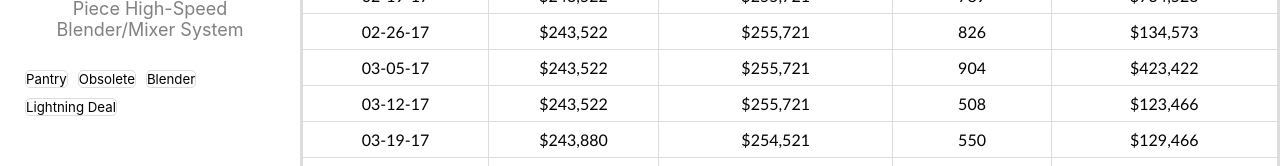
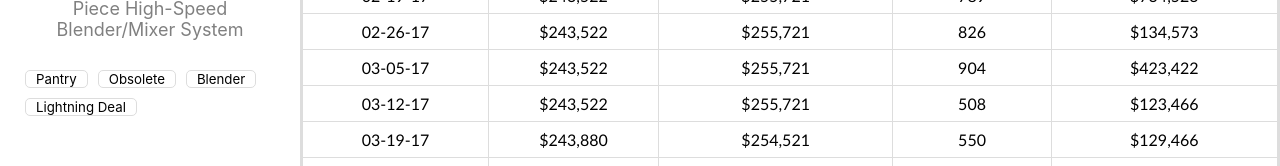
Before and after one commit to ivopavlov87/stackline_demo, a React (Create React App) app: page / in a window 1280 px wide. Shown: the part 321-487 px from the top of the page. Built offline with nearby package versions, Linux system fonts and the light colour scheme.

Commit message:
styling update

```diff
--- a/src/App.css
+++ b/src/App.css
@@ -32,6 +32,7 @@
   border-radius: 5px;
   font-weight: normal;
   margin: 5px;
+  padding: 0 10px 0 10px;
 }
 
 #sales-table {
```
